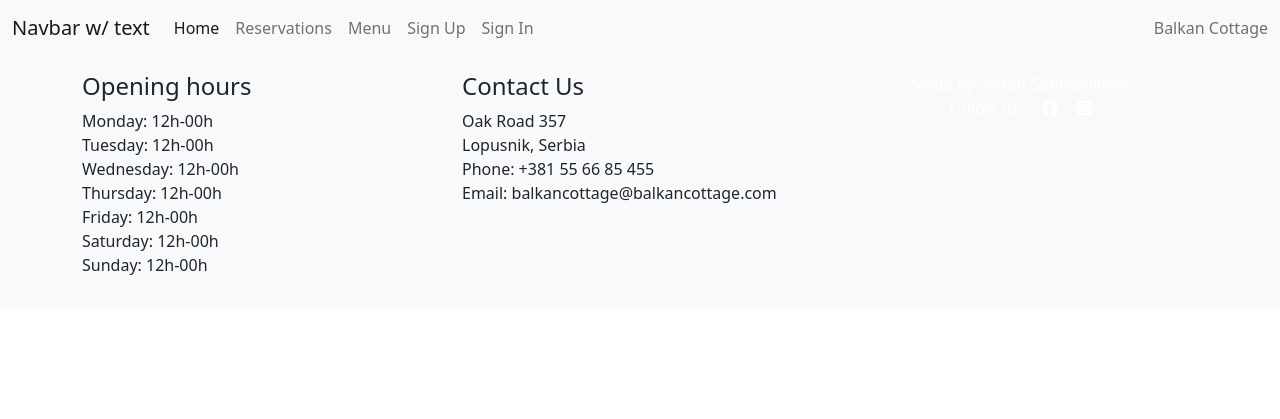
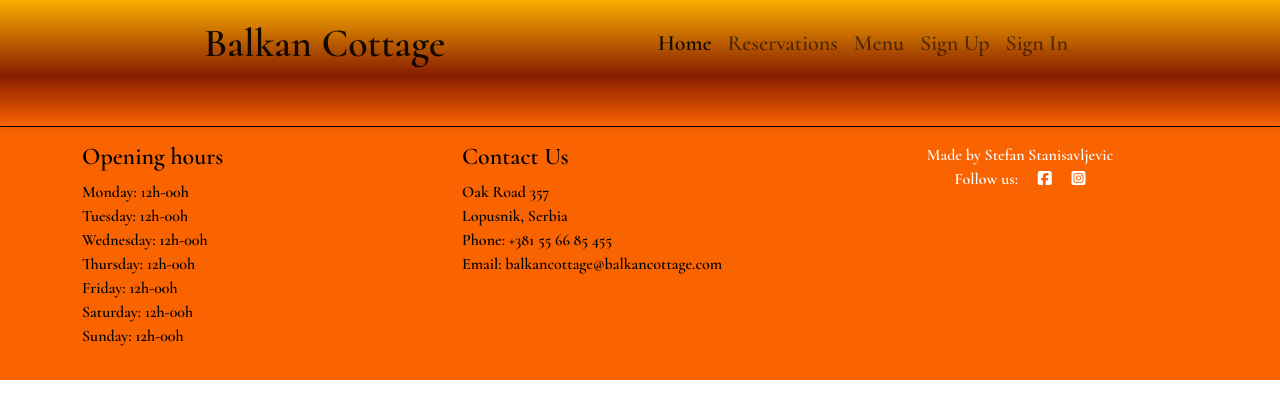
Before and after one commit to 23052015/balkan-cottage, a Django app: page /menu in a window 1280 px wide. Shown: the top 419 px of the page. Run offline with Django 3.2, Linux system fonts and the light colour scheme; data that the repository does not hold is empty; some libraries are stand-ins or nearby versions.

Commit message:
apply basic style to navbar, index.html and footer

```diff
--- a/static/css/style.css
+++ b/static/css/style.css
@@ -1,11 +1,83 @@
-.image-container {
-    position: relative;
+@import url("https://fonts.googleapis.com/css2?family=Cormorant:wght@600&family=Crete+Round&display=swap");
+
+body {
+    color: #000000;
+    font-family: Cormorant, sans-serif;
 }
 
-.image-flash {
-    position: absolute;
-    bottom: 5%;
-    min-width: 30%;
-    left: -2px;
-    background-color: #23BBBB;
+/*index.html*/
+
+#home {
+    width: 100%!important;
 }
+
+
+
+/* .btn {
+    border-radius: 25px;
+} */
+
+/* navigation */
+
+.navbar {
+    background-image: linear-gradient(#fcaf00, #871d00 60%, #fa6400);
+    background-repeat: no-repeat;
+    border-bottom: 1px solid #000000;
+    box-shadow: 0px 1px 10px rgba(0, 0, 0, 0.1);
+    border-radius: 0px;
+    padding-bottom: 3rem;
+
+
+}
+
+
+
+.navbar-collapse {
+    text-align: center;
+    flex-grow: 0;
+}
+
+.navbar-brand {
+    font-size: 40px;
+}
+
+.container-fluid {
+    width: 70%;
+    font-size: 22px;
+}
+
+.navbar-default .navbar-brand,
+.navbar-default .navbar-brand:hover,
+.navbar-default .navbar-brand:focus,
+.navbar-default .navbar-nav>li>a {
+    color: #FFF;
+}
+
+.nav-link {
+    color: #000000;
+}
+
+.navbar-default .navbar-nav>li>a:hover,
+.navbar-default .navbar-nav>li>a:focus {
+    color: #FFF;
+    background-color: #178ACC;
+}
+
+.navbar-default .navbar-toggle:hover,
+.navbar-default .navbar-toggle:focus {
+    background-color: #178ACC;
+}
+
+.navbar-default .navbar-toggle {
+    border-color: #178ACC;
+}
+
+.navbar-default .navbar-toggle .icon-bar {
+    background-color: #FFF;
+}
+
+/*footer*/
+
+.bg-light {
+    background-color: #fa6400!important;
+}
--- a/templates/base.html
+++ b/templates/base.html
@@ -19,6 +19,7 @@
     <script src="https://cdn.jsdelivr.net/npm/bootstrap@5.0.2/dist/js/bootstrap.bundle.min.js"
         integrity="sha384-MrcW6ZMFYlzcLA8Nl+NtUVF0sA7MsXsP1UyJoMp4YLEuNSfAP+JcXn/tWtIaxVXM" crossorigin="anonymous">
     </script>
+    <link rel="stylesheet" href="{% static 'css/style.css' %}">
 </head>
 
 <body>
@@ -28,7 +29,7 @@
 
     <nav class="navbar navbar-expand-lg navbar-light bg-light">
         <div class="container-fluid">
-            <a class="navbar-brand" href="{% url 'home' %}">Navbar w/ text</a>
+            <a class="navbar-brand" href="{% url 'home' %}">Balkan Cottage</a>
             <button class="navbar-toggler" type="button" data-bs-toggle="collapse" data-bs-target="#navbarText"
                 aria-controls="navbarText" aria-expanded="false" aria-label="Toggle navigation">
                 <span class="navbar-toggler-icon"></span>
@@ -57,9 +58,7 @@
                     </li>
                     {% endif %}
                 </ul>
-                <span class="navbar-text">
-                    Balkan Cottage
-                </span>
+
             </div>
         </div>
     </nav>
--- a/templates/index.html
+++ b/templates/index.html
@@ -2,10 +2,10 @@
 
 {% block content %}
 
-<div class="card bg-dark text-white">
+<div class="container" id="home">
     <img src="../static/images/homebackground.jpg" class="card-img" alt="Fire grill">
-    <div class="card-img-overlay">
+
     </div>
-</div>
+
 
 {% endblock %}
--- a/templates/menu.html
+++ b/templates/menu.html
@@ -1,5 +1,5 @@
 {% extends 'base.html' %}
-
+{% load static %}
 {% block content %}
 
 <div class="masthead">
```
